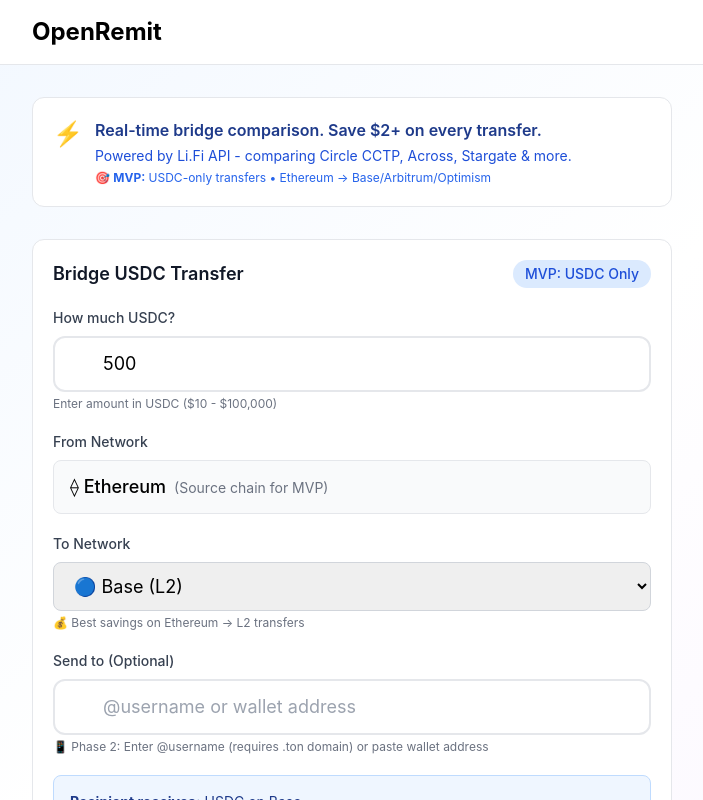
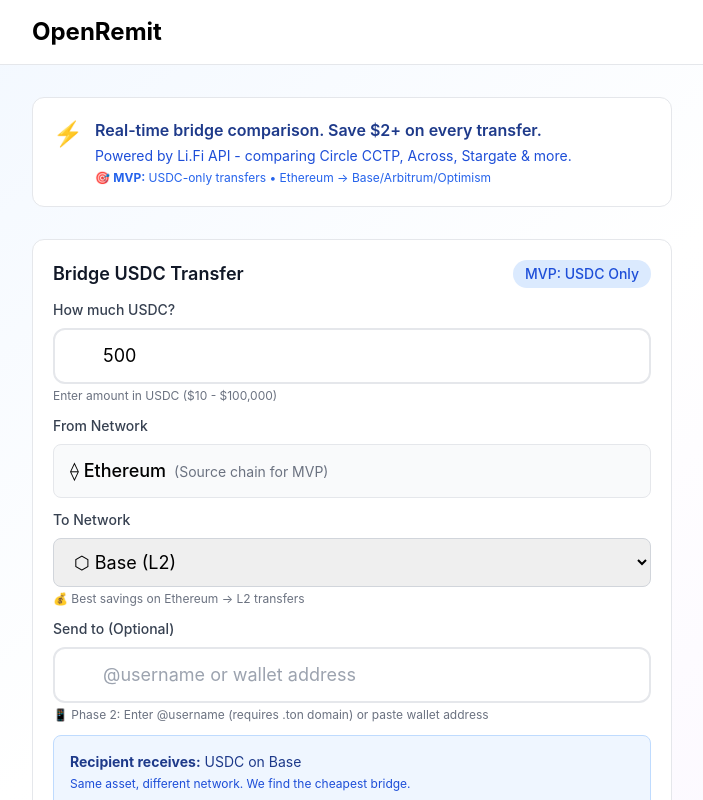
Before and after one commit to AraRed/openremit-pro, a React (Vite) app: page / in a window 1280 px wide. Shown: the top 800 px of the page, without its empty margins (288-991 px from the left). Built offline with nearby package versions, Linux system fonts and the light colour scheme; no server answers.

Commit message:
UI improvements: reduce form spacing and cleaner network icons

```diff
--- a/src/screens/QuoteScreen.tsx
+++ b/src/screens/QuoteScreen.tsx
@@ -179,7 +179,7 @@
 
         {/* Input Form - SIMPLIFIED FOR MVP */}
         <Card className="mb-6">
-          <div className="space-y-5">
+          <div className="space-y-3">
             <div className="flex items-center justify-between">
               <h3 className="text-lg font-semibold text-gray-900">
                 Bridge USDC Transfer
@@ -234,9 +234,9 @@
                 onChange={(e) => handleDestinationCountryChange(e.target.value as CountryName)}
                 className="w-full px-4 py-3 text-lg border border-gray-300 rounded-lg focus:ring-2 focus:ring-blue-500 focus:border-transparent"
               >
-                <option value="Brazil">🔵 Base (L2)</option>
-                <option value="Nigeria">🔴 Arbitrum (L2)</option>
-                <option value="United States">🔴 Optimism (L2)</option>
+                <option value="Brazil">⬡ Base (L2)</option>
+                <option value="Nigeria">⬡ Arbitrum (L2)</option>
+                <option value="United States">⬡ Optimism (L2)</option>
               </select>
               <p className="text-xs text-gray-500 mt-1">
                 💰 Best savings on Ethereum → L2 transfers
```
